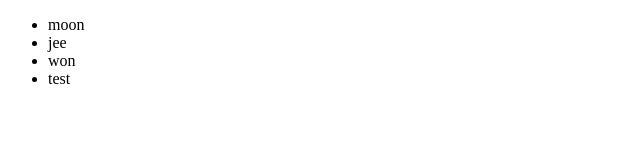
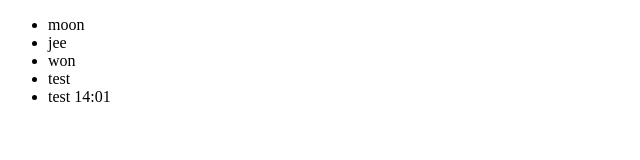
Before and after one commit to moonkorea00/test-git-conflict, a plain HTML site: page index.html in a window 1280 px wide. Shown: the full height of the page, 0-640 px from the left. Drawn offline with Linux system fonts and the light colour scheme.

Commit message:
14:06 test

```diff
--- a/index.html
+++ b/index.html
@@ -12,6 +12,7 @@
     <li>jee</li>
     <li>won</li>
     <li>test</li>
+    <li>test 14:01</li>
   </ul>
 </body>
 </html>
```
